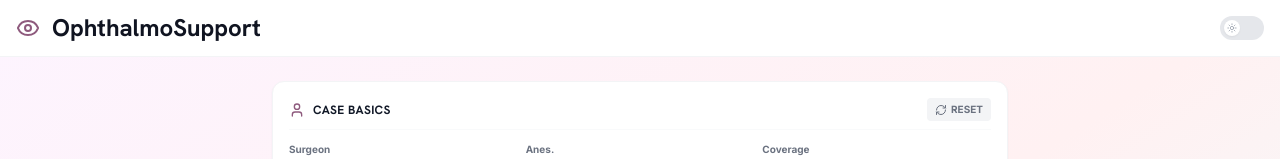
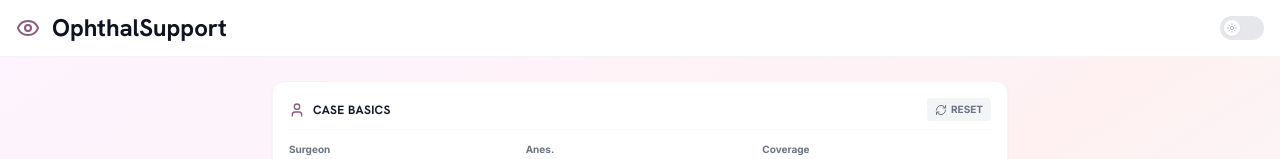
Before and after one commit to LittleAliceNoy/OphthalSupport, a React (Vite) app: page / in a window 1280 px wide. Shown: the top 159 px of the page. Built offline with nearby package versions, Linux system fonts and the light colour scheme.

Commit message:
change name all

```diff
--- a/App.tsx
+++ b/App.tsx
@@ -594,7 +594,7 @@ export default function App() {
                 <div className="max-w-7xl mx-auto px-4 py-2 sm:py-3 flex items-center justify-between">
                     <div className="flex items-center gap-3">
                         <Eye size={24} className="text-[#8e5a7d] dark:text-pink-200" />
-                        <h1 className="font-headline font-bold text-xl sm:text-2xl text-[#101421] dark:text-white leading-tight">OphthalmoSupport</h1>
+                        <h1 className="font-headline font-bold text-xl sm:text-2xl text-[#101421] dark:text-white leading-tight">OphthalSupport</h1>
                     </div>
                     <div className="flex items-center gap-2">
                         <button
--- a/index.html
+++ b/index.html
@@ -3,7 +3,7 @@
   <head>
     <meta charset="UTF-8" />
     <meta name="viewport" content="width=device-width, initial-scale=1.0" />
-    <title>OpPrep Assistant</title>
+    <title>OphthalSupport</title>
     <link href="https://fonts.googleapis.com/css2?family=Hanken+Grotesk:wght@400;500;600;700;800&family=Inter:wght@400;500;600;700&family=JetBrains+Mono:wght@400;500;700&display=swap" rel="stylesheet" />
     <script src="https://cdn.tailwindcss.com"></script>
     <script>
--- a/metadata.json
+++ b/metadata.json
@@ -1,5 +1,5 @@
 {
-  "name": "Remix: OpPrep Assistant",
+  "name": "OphthalSupport",
   "description": "Surgical operation checklist generator with AI schedule scanning capabilities.",
   "requestFramePermissions": [],
   "majorCapabilities": []
--- a/package.json
+++ b/package.json
@@ -1,5 +1,5 @@
 {
-  "name": "opprep-assistant",
+  "name": "ophthal-support",
   "private": true,
   "version": "0.0.0",
   "type": "module",
```
Also changed, not shown: 2 other files (tests, documents, lock files or other folders).
